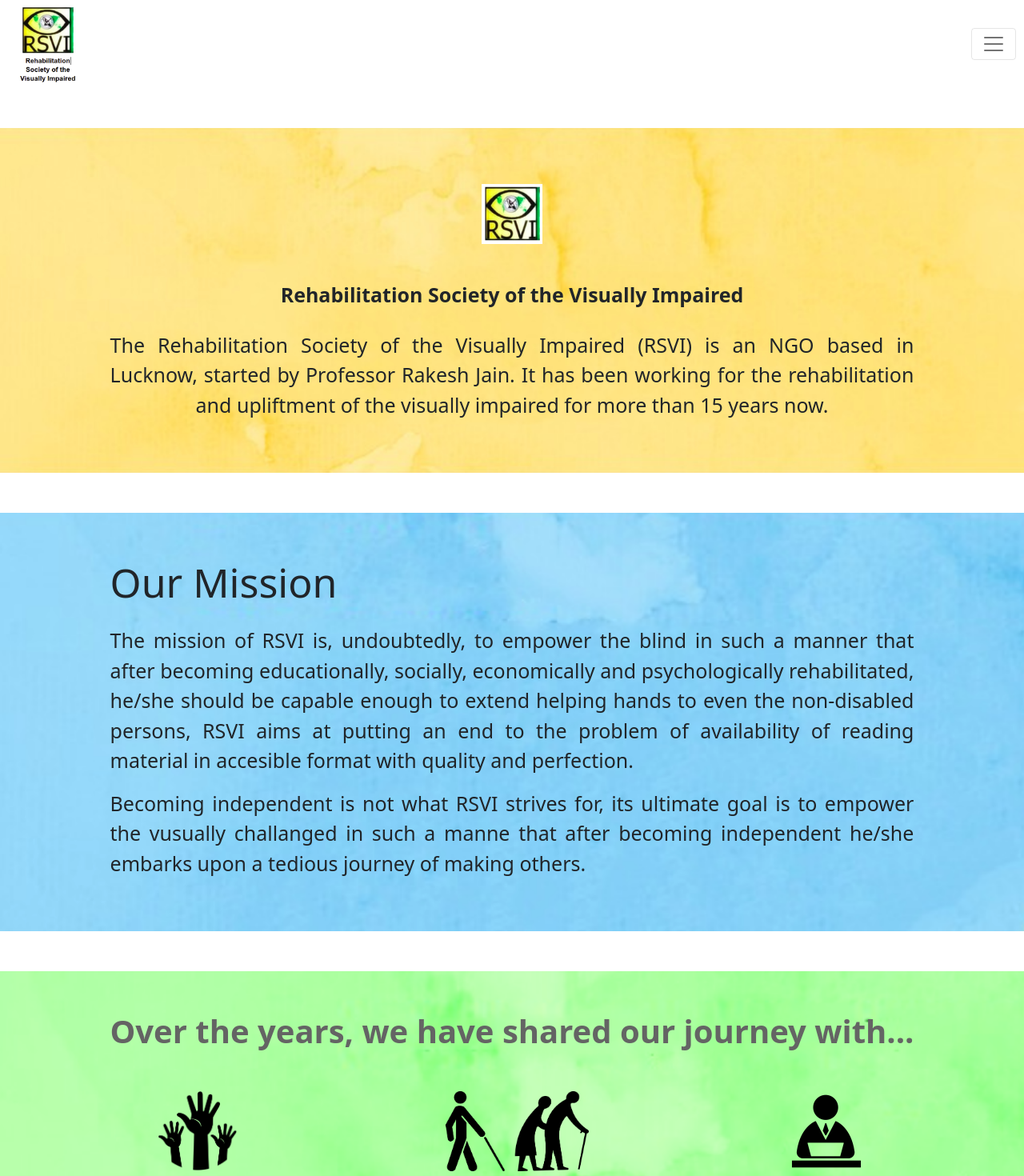
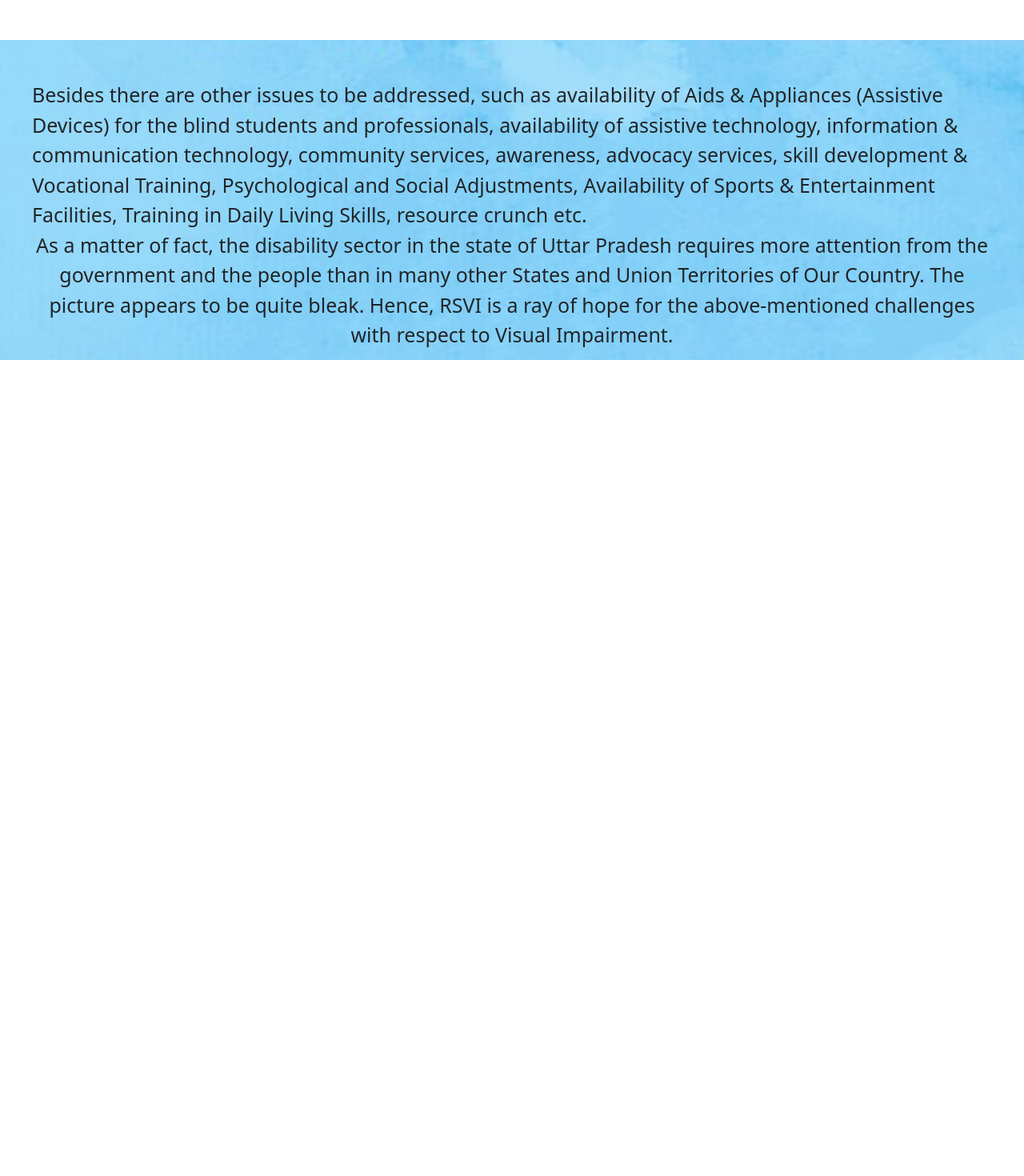
Before and after one commit to anjalichaturvedi/rsvi-assignment, a React (Create React App) app in the folder client/: page / in a window 1280 px wide. Shown: the top 1470 px of the page at 80% size. After the commit the page ends 800 px from the top, so only its background shows below. Built offline with nearby package versions, Linux system fonts and the light colour scheme.

Commit message:
added about

```diff
--- a/client/src/App.js
+++ b/client/src/App.js
@@ -1,16 +1,12 @@
-import Header from './Components/Header/Header';
-import Mission from './Components/Mission/Mission';
-import Journey from './Components/Journey/Journey';
-import Rehabilitation from './Components/Rehabilitation/Rehabilitation';
+// import Header from './Components/Header/Header';
+// import Mission from './Components/Mission/Mission';
+// import Journey from './Components/Journey/Journey';
+// import Rehabilitation from './Components/Rehabilitation/Rehabilitation';
 import About from './Components/About/About';
 
 function App() {
   return (
     <div>
-      <Header />
-      <Rehabilitation />
-      <Mission />
-      <Journey />
       <About />
     </div>
   );
```
